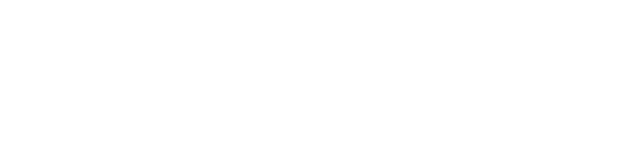
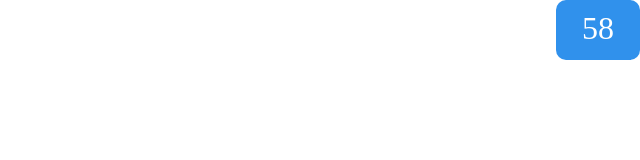
Before and after one commit to mattrward1030/Code-Quiz, a plain HTML site: page index.html in a window 1280 px wide. Both pictures are taken after a click on the button "Start Quiz". Shown: the whole page, without its empty margins (640-1280 px from the left). Drawn offline with Linux system fonts and the light colour scheme.

Commit message:
added timer to top right of screen that runs when start quiz button is pressed

```diff
--- a/assets/CSS/styles.css
+++ b/assets/CSS/styles.css
@@ -0,0 +1,21 @@
+
+
+  .timer {
+    height: 5%;
+    width: 5%;
+    padding: 10px;
+    background: #3091ec;
+    color: #fff;
+    text-align: center;
+    position: absolute;
+    top: 0;
+    right: 0;
+    border-radius: 10px;
+  }
+
+
+
+  .large-font {
+    font-size: 2em;
+    text-align:center;
+  }
--- a/assets/JS/script.js
+++ b/assets/JS/script.js
@@ -11,16 +11,8 @@
 // THEN I can save my initials and my score
 var startScreen = document.getElementById("start-screen")
 var startButton = document.getElementById("start-button")
-
-
-function startQuestions() {
-    console.log("GO TO START QUESTIONS")
-}
-startButton.addEventListener("click", function () {
-    console.log("YOU CLICKED ME");
-    startScreen.setAttribute("style", "display: none;");
-    startQuestions();
-})
+var timerCount = document.querySelector(".timer-count")
+var secondsLeft = 60
 
 var questions = [
     {
@@ -55,31 +47,43 @@ var questions = [
 ]
 console.log(questions)
 
+
+function countdown() {
+    // Sets interval in variable
+    var timerInterval = setInterval(function () {
+        secondsLeft--;
+        timerCount.textContent = secondsLeft;
+
+        if (secondsLeft === 0) {
+            // Stops execution of action at set interval
+            clearInterval(timerInterval);
+            // // Calls function to create and append image
+            // sendMessage();
+        }
+
+    }, 1000);
+}
+
+startButton.addEventListener("click", function () {
+    console.log("YOU CLICKED ME");
+    startScreen.setAttribute("style", "display: none;");
+    startQuestions();
+    countdown();
+})
+
+function startQuestions() {
+    console.log("GO TO START QUESTIONS")
+}
+
 // have to add functions and should define variables for id's and use query selector all
 
 // var startButton = document.querySelector(".start-button")
 // var resetButton = document.querySelector(".reset-button")
 // var wordBlanks = document.querySelector(".word-blanks")
 // var cardTimer = document.querySelector(".timer")
-// var timerCount = document.querySelector(".timer-count")
-// var secondsLeft = 60
 
 
-// function countdown() {
-//     // Sets interval in variable
-//     var timerInterval = setInterval(function () {
-//         secondsLeft--;
-//         timerCount.textContent = secondsLeft;
 
-//         if (secondsLeft === 0) {
-//             // Stops execution of action at set interval
-//             clearInterval(timerInterval);
-//             // // Calls function to create and append image
-//             // sendMessage();
-//         }
-
-//     }, 1000);
-// }
 
 // function random() {
 
--- a/index.html
+++ b/index.html
@@ -18,6 +18,12 @@
     </div>
 
 
+
+
+    <div class="timer">
+        <div class="large-font timer-count">60</div>
+    </div>
+
     <script src="./assets/JS/script.js"></script>
 </body>
 
```
